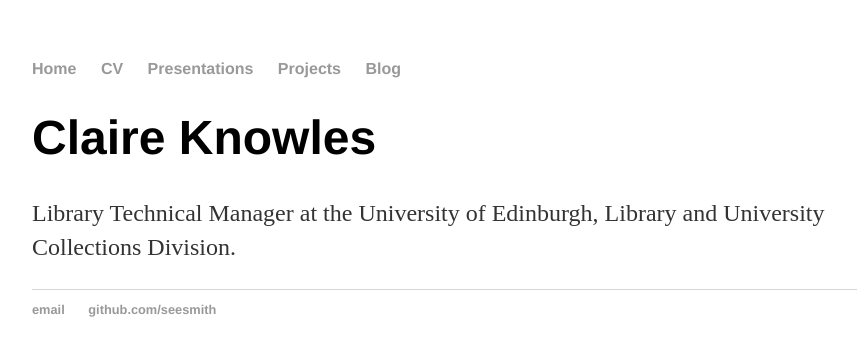
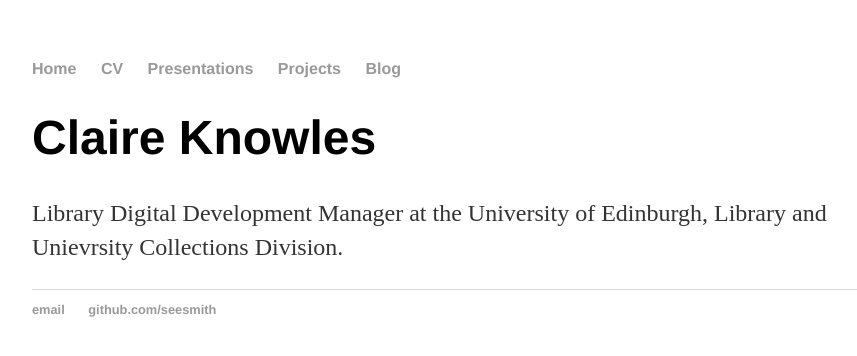
Before and after one commit to seesmith/seesmith.github.io, a Jekyll site: the page built from index.html, in a window 1280 px wide. Shown: the top 356 px of the page, without its empty margins (160-1017 px from the left). Built offline with Jekyll 4.4.1, drawn with Linux system fonts in a browser that asks for light colours.

Commit message:
changed to jekyll page

```diff
--- a/index.html
+++ b/index.html
@@ -1,32 +1,8 @@
-<!DOCTYPE html>
-<html>
-	<head>
-		<title>Claire Knowles</title>
-		<!-- link to main stylesheet -->
-		<link rel="stylesheet" type="text/css" href="/css/main.css">
-	</head>
-	<body>
-		<nav>
-    		<ul>
-        		<li><a href="/">Home</a></li>
-        		<li><a href="/cv">CV</a></li>
-            		<li><a href="/presentations">Presentations</a></li>
-			<li><a href="/projects">Projects</a></li>
-        		<li><a href="/blog">Blog</a></li>
-    		</ul>
-		</nav>
-		<div class="container">
-    		<div class="blurb">
-        		<h1>Claire Knowles</h1>
-				<p>Library Technical Manager at the University of Edinburgh, Library and University Collections Division.</p>
-
-    		</div><!-- /.blurb -->
-		</div><!-- /.container -->
-		<footer>
-    		<ul>
-        		<li><a href="mailto:cgknowles@gmail.com">email</a></li>
-        		<li><a href="https://github.com/seesmith">github.com/seesmith</a></li>
-			</ul>
-		</footer>
-	</body>
-</html>
+---
+layout: default
+title: Claire Knowles
+---
+<div class="blurb">
+	<h1>Claire Knowles</h1>
+	<p>Library Digital Development Manager at the University of Edinburgh, Library and Unievrsity Collections Division.</p>
+</div><!-- /.blurb -->
```
